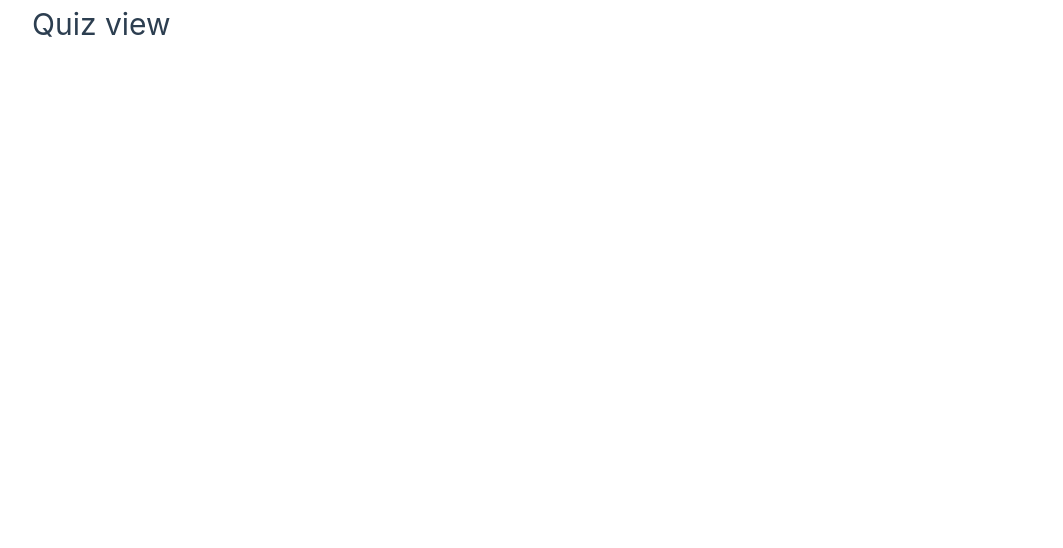
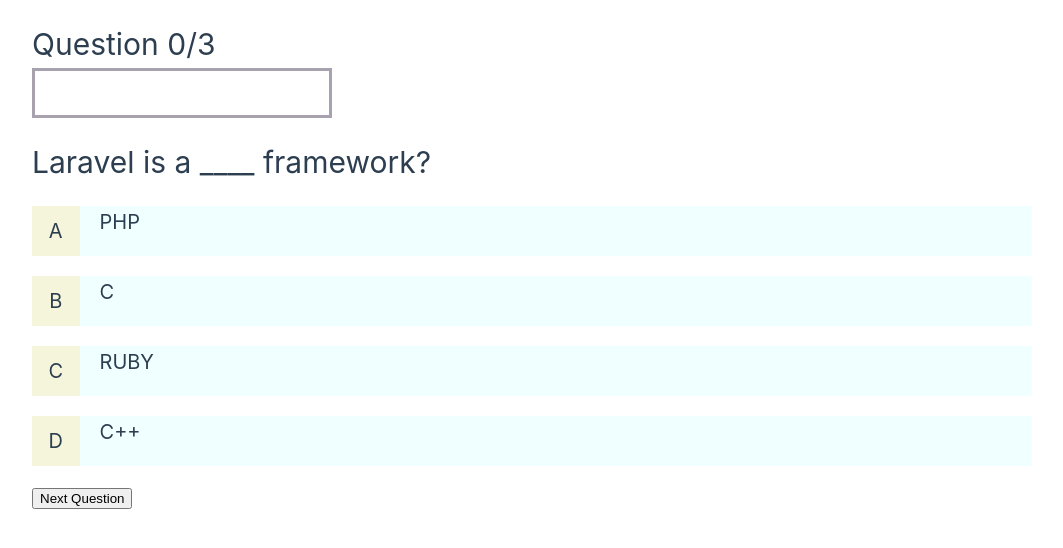
Before and after one commit to vermataruna/vue-quiz, a Vue app: page /quiz/1 in a window 1280 px wide. Shown: the top 548 px of the page, without its empty margins (108-1171 px from the left). Built offline with nearby package versions, Linux system fonts and the light colour scheme.

Commit message:
add: question and header component

```diff
--- a/src/Views/QuizView.vue
+++ b/src/Views/QuizView.vue
@@ -1,13 +1,34 @@
 <template>
     <div>
-        <h1>Quiz view</h1>
+        <QuizHeader :questionStatus="questionStatus"/>
+        <Question :question="quiz.questions[currentQuestionIndex]"/>
     </div>
+    <button @click="currentQuestionIndex++">Next Question</button>
 </template>
 
 <script setup>
+import Question from "../components/Question.vue"
+import QuizHeader from "../components/QuizHeader.vue"
+import { useRoute } from "vue-router"
+import quizes from "../data/quizes.json"
+import { ref, watch, computed } from "vue"
+
+const route = useRoute()
+
+const quizId = parseInt(route.params.id)
+
+const currentQuestionIndex = ref(0)
+
+const quiz = quizes.find(quiz => quiz.id === quizId)
+
+// const questionStatus = ref(`${currentQuestionIndex.value}/${quiz.questions.length}`)
+// watch(() => currentQuestionIndex.value, () => {
+//     questionStatus.value = `${currentQuestionIndex.value}/${quiz.questions.length}`
+// })
+
+const questionStatus = computed(() => `${currentQuestionIndex.value}/${quiz.questions.length}`)
 
 </script>
 
-<style lang="scss" scoped>
-
+<style scoped>
 </style>
--- /dev/null
+++ b/src/components/Question.vue
@@ -0,0 +1,52 @@
+<template>
+    <div class="question-container">
+        <h1 class="question">
+            {{ question.text }}
+        </h1>
+    </div>
+    <div class="options-container">
+        <div class="option" v-for="option in question.options" :key="option.id">
+            <p class="option-label">{{ option.label }}</p>
+            <div class="option-value">
+                <p>{{ option.text }}</p>
+            </div>
+        </div>
+    </div>
+</template>
+
+<script setup>
+import { defineProps } from 'vue';
+
+const {question} = defineProps(['question'])
+
+</script>
+
+<style scoped>
+    .question-container{
+        margin-top: 20px;
+    }
+    .question {
+        font-size: 30px;
+        margin-bottom: 20px;
+    }
+    .option {
+        display: flex;
+        margin-bottom: 20px;
+        cursor: pointer;
+    }
+    .option-label {
+        background-color: beige;
+        width: 50px;
+        height: 50px;
+        font-size: 20px;
+        display: flex;
+        align-items: center;
+        justify-content: center;
+    }
+    .option-value {
+        background-color: azure;
+        width: 100%;
+        font-size: 20px;
+        padding: 0 20px;
+    }
+</style>
--- /dev/null
+++ b/src/components/QuizHeader.vue
@@ -0,0 +1,35 @@
+<template>
+    <div>
+        <header>
+            <h4>Question {{ questionStatus }}</h4>
+            <div class="bar">
+                <div class="completion"></div>
+            </div>
+        </header>
+    </div>
+</template>
+
+<script setup>
+import { defineProps } from 'vue';
+
+const {questionStatus} = defineProps(['questionStatus'])
+</script>
+
+<style scoped>
+    header {
+        margin-top: 20px;
+    }
+    header h4 {
+        font-size: 30px;
+    }
+    .bar {
+        width: 300px;
+        height: 50px;
+        border: 3px solid rgb(168, 162, 174);
+    }
+    .completion {
+        height: 100%;
+        width: 0%;
+        background-color: beige;
+    }
+</style>
```
